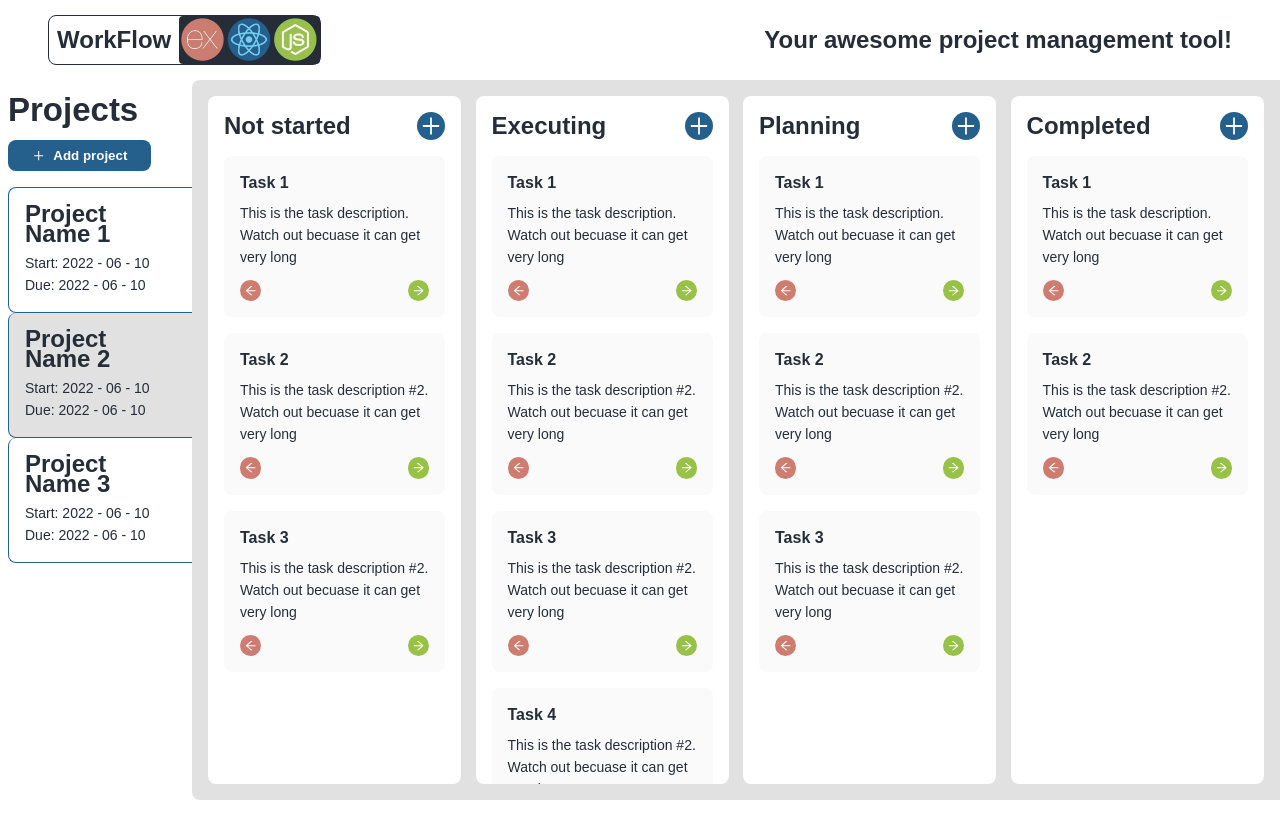
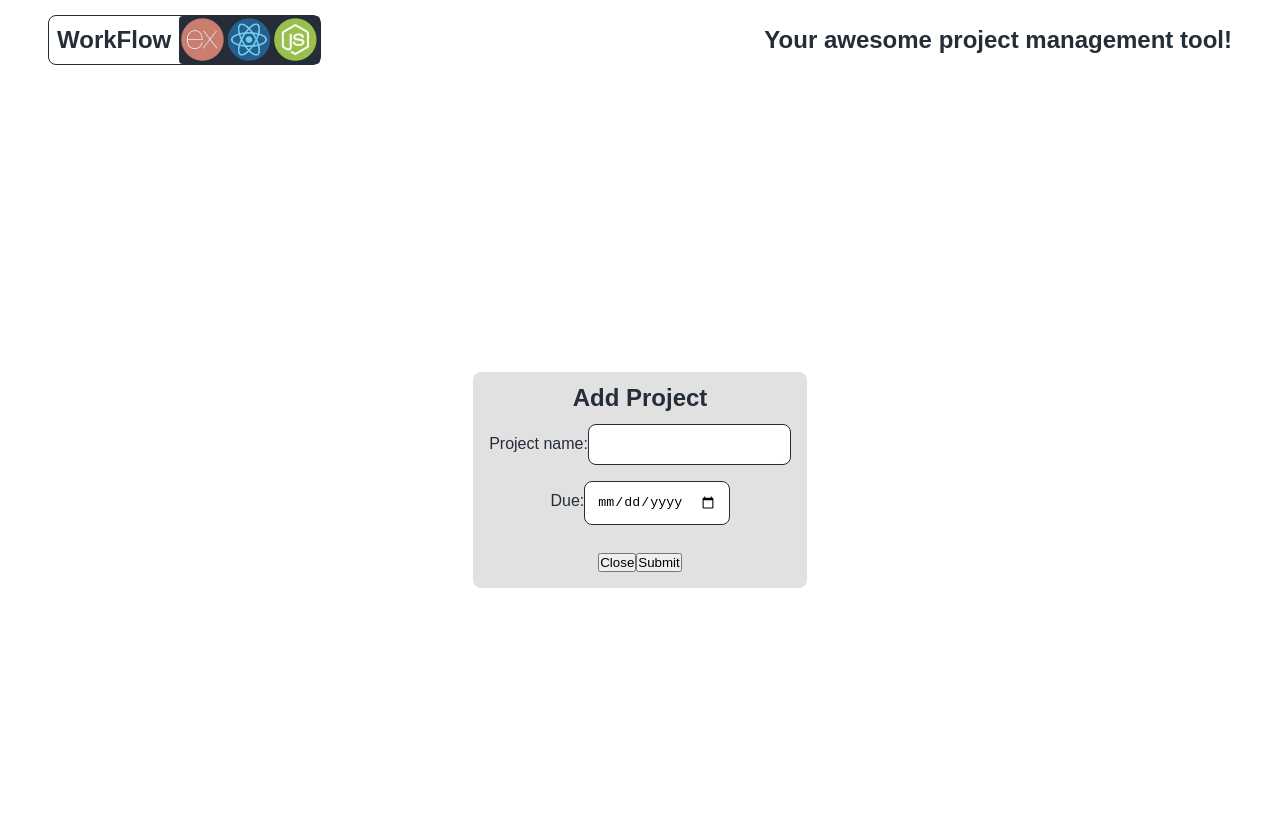
Before and after one commit to JuanVMaya/workflow-app, a React (Create React App) app in the folder client/: page / in a window 1280 px wide. Both pictures are taken after a click on the button "Add project". Shown: the top 838 px of the page. Before the commit the page ends 800 px from the top, so only its background shows below. Built offline with nearby package versions, Linux system fonts and the light colour scheme.

Commit message:
Add form for adding items with modal overlay

```diff
--- a/client/package.json
+++ b/client/package.json
@@ -10,6 +10,7 @@
     "react": "^18.2.0",
     "react-dom": "^18.2.0",
     "react-icons": "^4.4.0",
+    "react-modal": "^3.15.1",
     "react-scripts": "5.0.1",
     "sass": "^1.53.0",
     "web-vitals": "^2.1.4"
--- /dev/null
+++ b/client/src/components/AddItemForm/AddItemForm.jsx
@@ -0,0 +1,64 @@
+import ReactModal from "react-modal";
+import "./AddItemForm.scss";
+
+const AddItemForm = ({ isOpen, closeModal, itemType }) => {
+  const handleCloseForm = () => {
+    closeModal();
+  };
+  const handleSubmitProject = (event) => {
+    event.preventDefault();
+    //Make post request to server to add project
+    closeModal();
+  };
+  const handleSubmitTask = (event) => {
+    event.preventDefault();
+    //Make post request to server to add task
+    closeModal();
+  };
+  return (
+    <ReactModal className="modal" overlayClassName="overlay" isOpen={isOpen}>
+      {itemType === "project" ? (
+        <form onSubmit={handleSubmitProject} className="form">
+          <h2 className="form__title">Add Project</h2>
+          <label>
+            Project name:
+            <input className="form__input" type="text" name="name" id="name" />
+          </label>
+          <label>
+            Due:
+            <input className="form__input" type="date" name="date" id="date" />
+          </label>
+          <div className="task__button-container">
+            <button type="button" onClick={handleCloseForm}>
+              Close
+            </button>
+            <button type="submit" onClick={handleSubmitProject}>
+              Submit
+            </button>
+          </div>
+        </form>
+      ) : (
+        <form onSubmit={handleSubmitTask} className="form">
+          <h2 className="form__title">Add Task</h2>
+          <label>
+            Task name:
+            <input className="form__input"  type="text" name="name" id="name" />
+          </label>
+          <label>
+            Description:
+            <textarea className="form__input" name="description" id="description" />
+          </label>
+          <div className="task__button-container">
+            <button type="button" onClick={handleCloseForm}>
+              Close
+            </button>
+            <button type="submit" onClick={handleSubmitTask}>
+              Submit
+            </button>
+          </div>
+        </form>
+      )}
+    </ReactModal>
+  );
+};
+export default AddItemForm;
--- /dev/null
+++ b/client/src/components/AddItemForm/AddItemForm.scss
@@ -0,0 +1,32 @@
+@use "../../styles/partials/mixins";
+@use "../../styles/partials/colours";
+
+.overlay {
+  display: flex;
+  background-color: colours.$white;
+  height: 100vh;
+  width: 100vw;
+}
+.modal {
+  display: flex;
+  margin: auto;
+  flex-direction: column;
+  padding: 1rem;
+  border-radius: 0.5rem;
+  background-color: colours.$mercury;
+  backdrop-filter: blur(5px);
+}
+.form {
+  display: flex;
+  flex-direction: column;
+  align-items: center;
+  gap: 1rem;
+  &__input {
+    padding: 0.75rem;
+    border-radius: 0.5rem;
+    border: solid 1px colours.$workflow-black;
+    &:focus {
+      border: solid 1px colours.$workflow-blue;
+    }
+  }
+}
--- a/client/src/components/MainDashboard/MainDashboard.jsx
+++ b/client/src/components/MainDashboard/MainDashboard.jsx
@@ -1,13 +1,35 @@
-import { AiOutlinePlus } from "react-icons/ai";
 import Project from "../Project/Project";
 import Task from "../Task/Task";
+import AddItemForm from "../AddItemForm/AddItemForm";
+import { AiOutlinePlus } from "react-icons/ai";
+import { useState } from "react";
 import "./MainDashboard.scss";
+
 const MainDashboard = (props) => {
+  let [isModalOpen, setIsModalOpen] = useState(false);
+
+  const handleAddItem = () => {
+    console.log(isModalOpen);
+    setIsModalOpen(true);
+  };
+
+  const handleCloseModal = () => {
+    setIsModalOpen(false);
+  };
+
   return (
+    <>
+      {isModalOpen ? (
+        <AddItemForm
+          isOpen={isModalOpen}
+          closeModal={handleCloseModal}
+          itemType="project"
+        />
+      ) : (
         <main className="dashboard">
           <article className="dashboard__projects">
             <h1 className="dashboard__title">Projects</h1>
-        <button className="button">
+            <button className="button" onClick={handleAddItem}>
               <AiOutlinePlus />
               <span className="button__text">Add project</span>
             </button>
@@ -114,6 +136,8 @@ const MainDashboard = (props) => {
             </div>
           </article>
         </main>
+      )}
+    </>
   );
 };
 
```
Also changed, not shown: 1 other file (tests, documents, lock files or other folders). Lines whose indentation alone changed are shown as unchanged.
